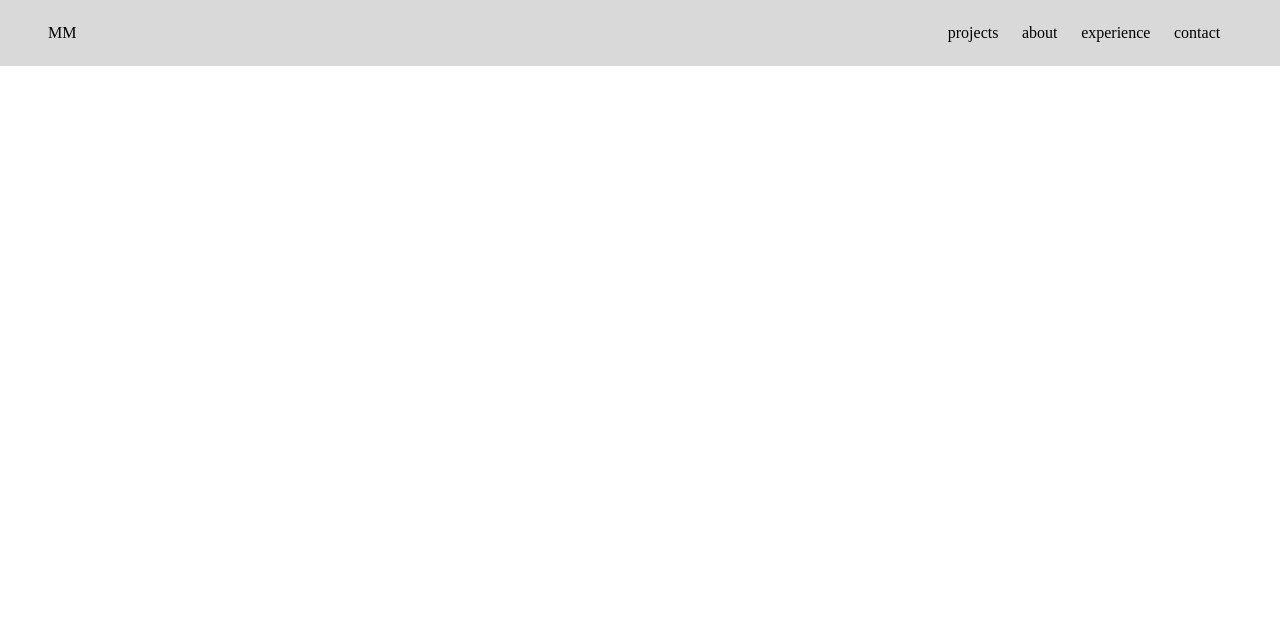
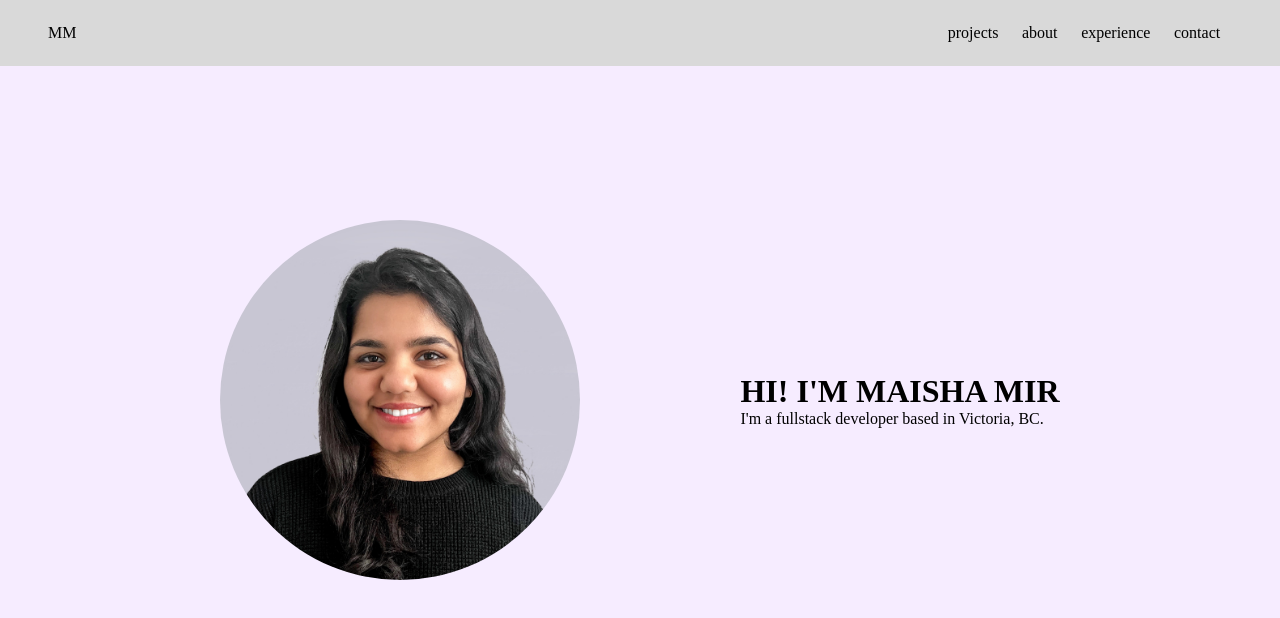
Before and after one commit to maishamir/mySite-react, a React (Vite) app: page / in a window 1280 px wide. Shown: the top 618 px of the page. Built offline with nearby package versions, Linux system fonts and the light colour scheme.

Commit message:
basic hero section

```diff
--- a/src/App.jsx
+++ b/src/App.jsx
@@ -1,11 +1,13 @@
 import Header from "./components/Header/Header"
+import Hero from "./components/Hero/Hero"
 
 function App() {
 
   return (
     <>
       <div>
-        <Header/>
+        <Header />
+        <Hero/>
       </div>
 
     </>
--- a/src/components/Header/Header.scss
+++ b/src/components/Header/Header.scss
@@ -7,7 +7,10 @@
   align-items: center;
   padding: 1.5rem 3rem;
   justify-content: space-between;
-    background: #D9D9D9;
+  background: #d9d9d9;
+  position: absolute;
+  z-index: 10;
+  width: 100%;
 
   &__nav {
     width: 25%;
--- /dev/null
+++ b/src/components/Hero/Hero.jsx
@@ -0,0 +1,17 @@
+import React from "react";
+import heroImg from "../../assets/images/Maisha Mir_LI.jpg";
+import "./Hero.scss";
+
+function Hero() {
+  return (
+    <main className="hero">
+      <img src={heroImg} className="hero__img" alt="img of maisha mir" />
+      <div>
+        <h1>HI! I'M MAISHA MIR</h1>
+        <p>I'm a fullstack developer based in Victoria, BC.</p>
+      </div>
+    </main>
+  );
+}
+
+export default Hero;
--- /dev/null
+++ b/src/components/Hero/Hero.scss
@@ -0,0 +1,15 @@
+.hero {
+  background: rgba(236, 213, 255, 0.45);
+  height: 100vh;
+  display: flex;
+  justify-content: center;
+  align-items: center;
+  gap: 10rem;
+
+  &__img {
+    object-fit: cover;
+    height: 360px;
+    width: 360px;
+    border-radius: 50%;
+  }
+}
```
Also changed, not shown: src/assets/images/Maisha Mir_LI.jpg (added). Lines whose indentation alone changed are shown as unchanged.
